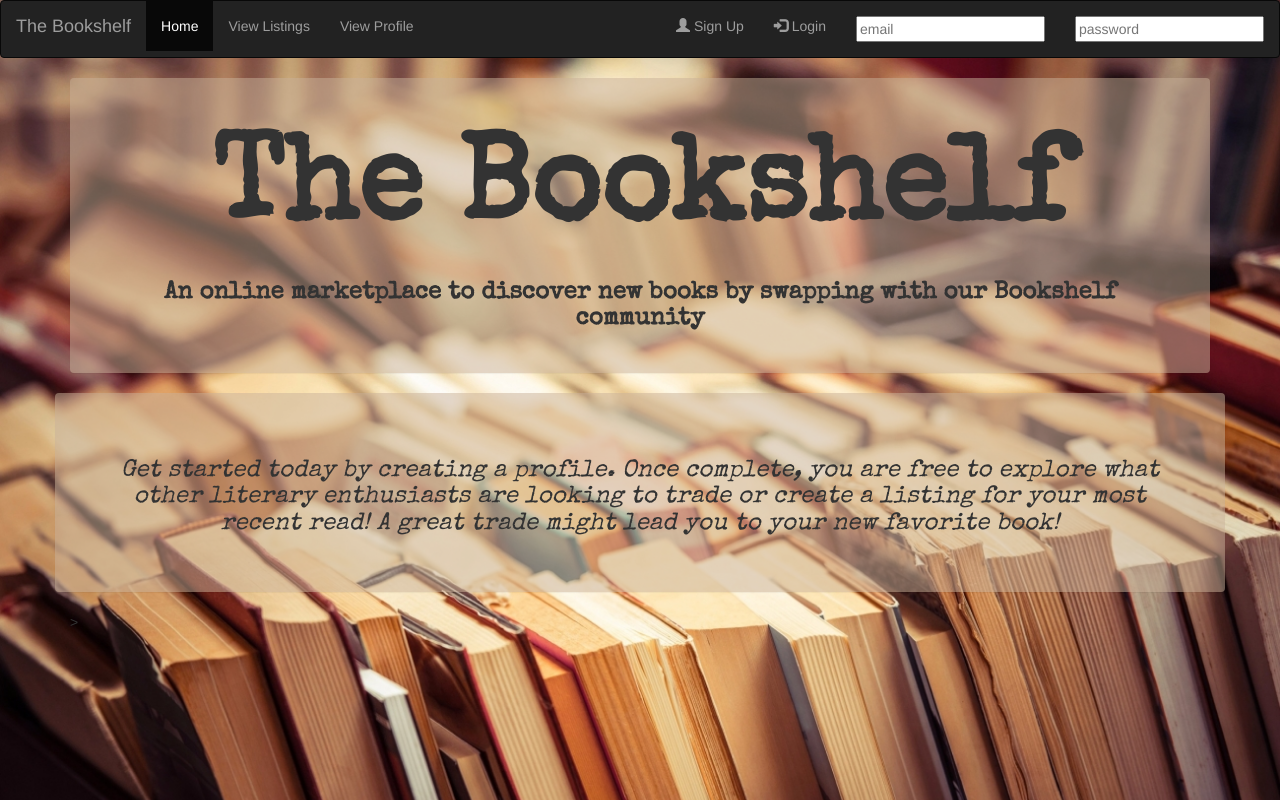
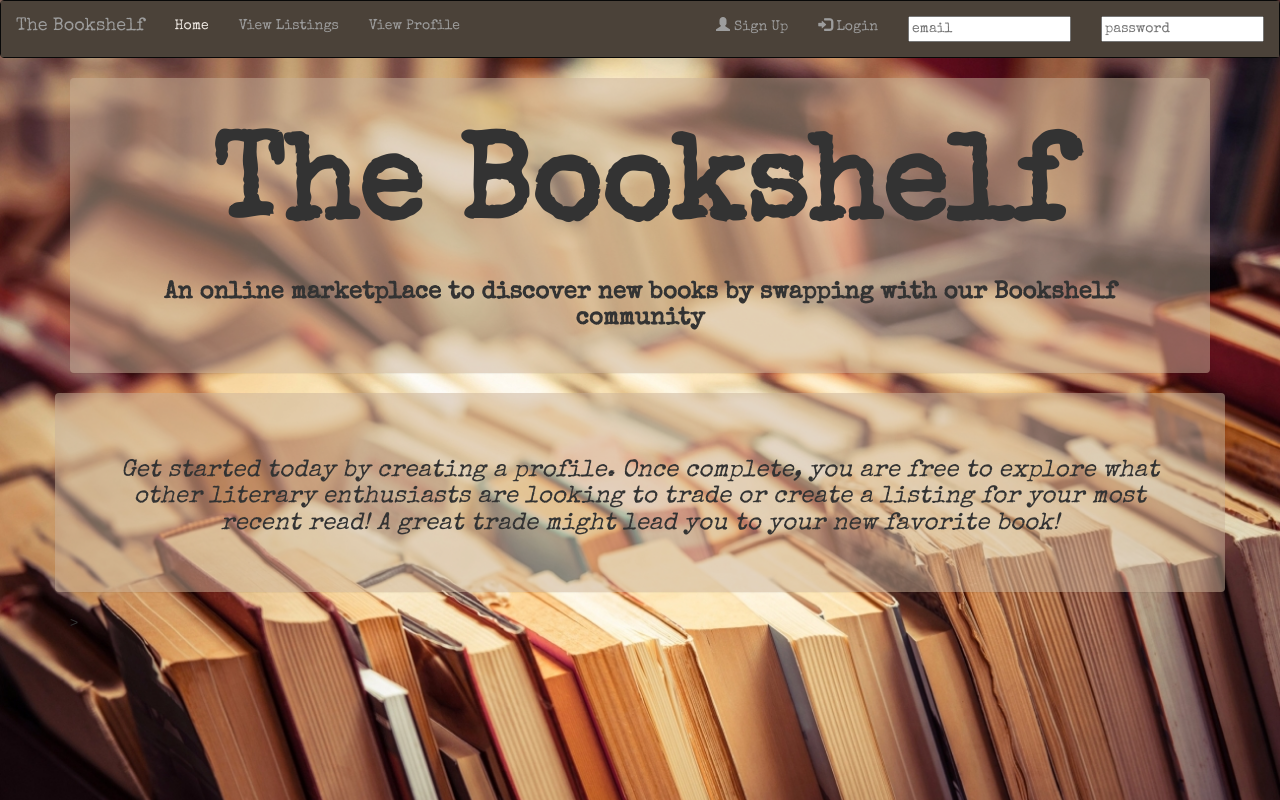
Before and after one commit to jrs112/book-trading-app, a website: page public/index.html in a window 1280 px wide. Drawn offline with nearby package versions, Linux system fonts and the light colour scheme; a web font is replaced by a local one.

Commit message:
more style changes

```diff
--- a/public/css/style.css
+++ b/public/css/style.css
@@ -18,10 +18,14 @@ h3 {
 	font-style: bold;
 }
 
+nav {
+	font-family: 'Special Elite', cursive;
+	background-color:#4B4239;
+}
+
 .well {
 	font-family: 'Special Elite', cursive;
 }
-
 
 #introPanel {
 	background: rgba(202, 178, 154, 0.5);
@@ -47,6 +51,8 @@ label {
 
 .btn {
 	font-family: 'Special Elite', cursive;
+	background-color: #8C0303;
+	border: none;
 }
 
 #desc {
@@ -88,4 +94,5 @@ label {
 
 #txtPassword {
 	color: #000000;
+
 }
--- a/public/index.html
+++ b/public/index.html
@@ -16,12 +16,12 @@
     </head>
     <body>
             <nav class="navbar navbar-inverse">
-                <div class="container-fluid">
+                <div class="container-fluid" id = "formHeaderStyle">
                    <div class="navbar-header">
                         <a class="navbar-brand" href="#">The Bookshelf</a>
                    </div>
                    <ul class="nav navbar-nav">
-                        <li class="active"><a href="#">Home</a></li>
+                        <li><a href="#" id = "formHeaderStyle">Home</a></li>
                         <li><a href="/view">View Listings</a></li>
                         <li><a href="/members">View Profile</a></li>
                    </ul>
```
